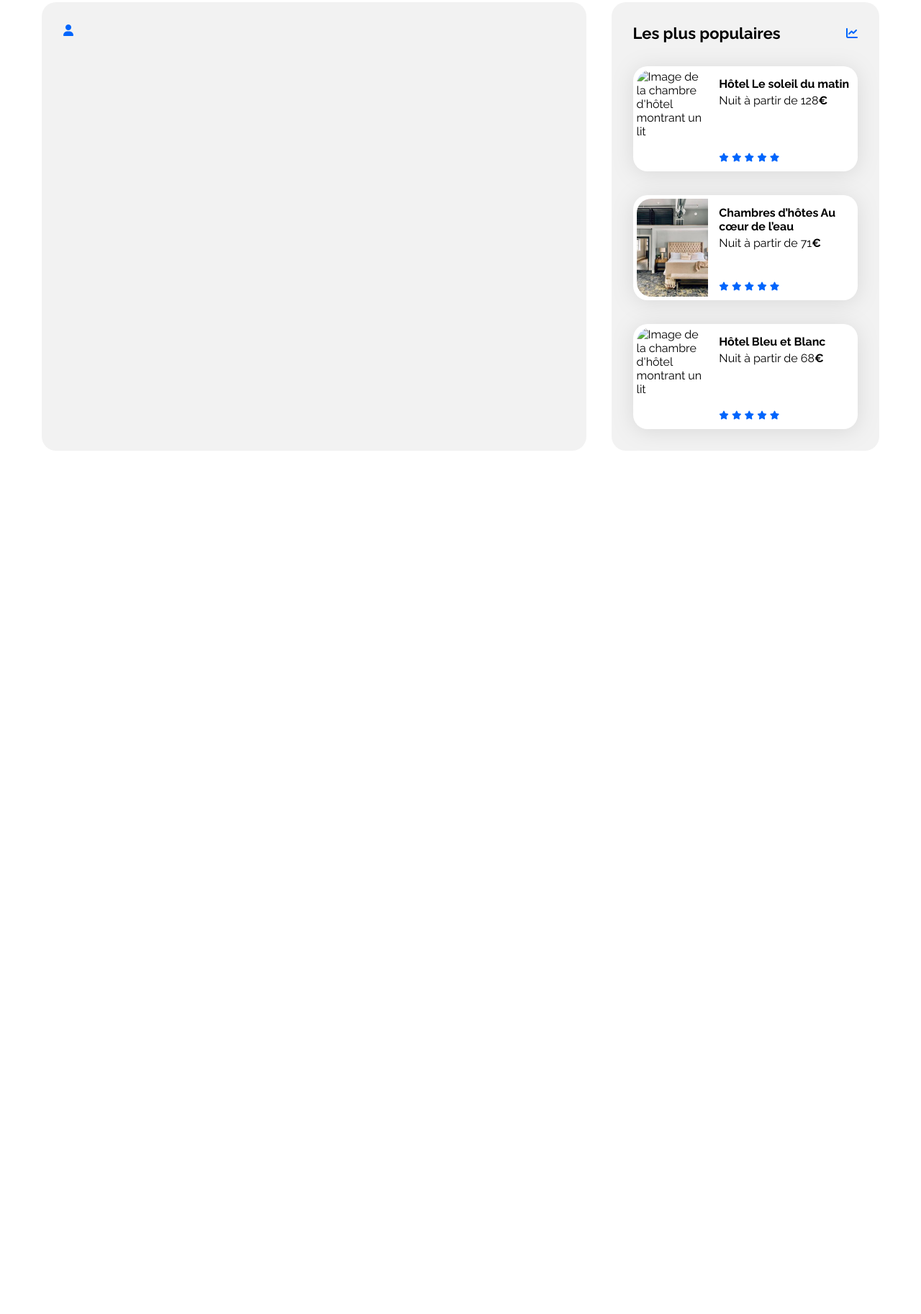
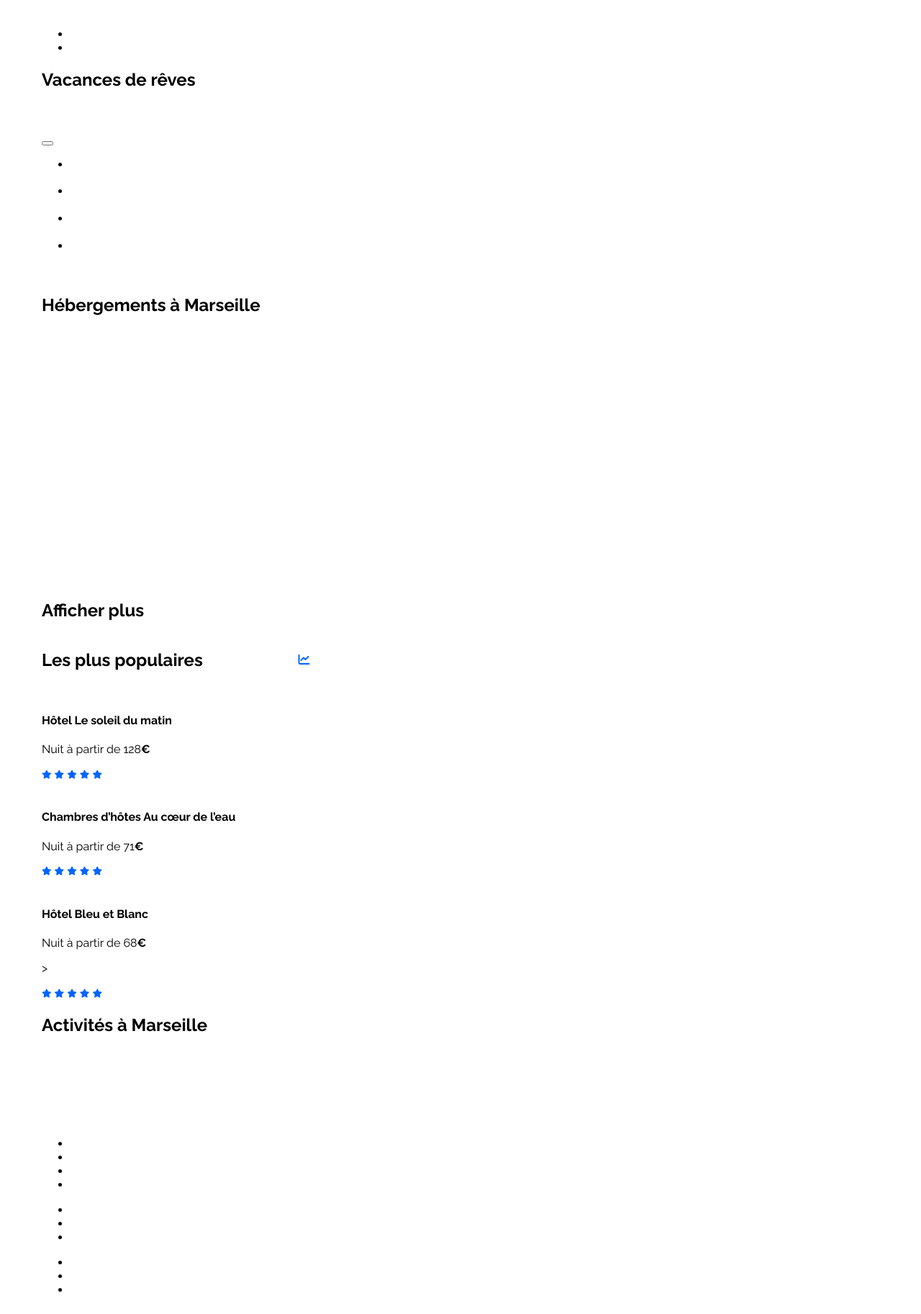
Before and after one commit to MrsBux/Projet-2, a plain HTML site: page index.html in a window 1280 px wide. Shown: the part 5-1830 px from the top of the page at 72% size. Before the commit the page ends 800 px from the top, so only its background shows below. Drawn offline with Linux system fonts and the light colour scheme; a web font is replaced by a local one.

Commit message:
squelette code après découpage maquette

```diff
--- a/index.html
+++ b/index.html
@@ -16,27 +16,150 @@
 <body>
 
 <div class="main-container">
-        <header></header>
+
+<header>
+
+<!--Mon header est composé du logo et d'un menu de navigation-->
+
+    <img/>
+
+    <nav>
+        <ul>
+            <li> </li>
+            <li> </li>
+        </ul>
+    </nav>
+
+</header>
+
 <main>
-            <div class="hebergements-and-populaires">
-                <section class="hebergements">
 
-                    <i class="fa-solid fa-user"></i>
+<!--Main composé de trois sections-->
+
+    <section class="section1_trouver">
+
+<!-- Section 1 composée de cinq élement : un titre, un paragraphe; un formulaire, une liste et un div -->
+
+        <h1> Vacances de rêves </h1>
+
+        <p> </p>
+
+        <form>
+            <img/>
+            <h2> </h2>
+            <button> </button>
+        </form>
+
+        <ul>
+            <titre h2> </titre>
+            <li> <img/> <h3> </h3></li>
+            <li> <img/> <h3> </h3> </li>
+            <li> <img/> <h3> </h3> </li>
+            <li> <img/> <h3> </h3> </li>
+        </ul>
+
+        <div class="informations">
+            <img/>
+            <p> </p>
+        </div>
 
     </section>
-                <section class="populaires">
+
+    <section class="section2_hebergements-and-populaires">
+
+<!-- Section 2 est composée de 2 conteuneurs div : div hebergements et div populaire-->
+
+        <div class="hebergements">
+
+            <h1> Hébergements à Marseille</h1>
+
+            <div class=" cards_hebergments">
+
+                <article class="cardh1">
+                    <img/>
+                    <h4></h4>
+                    <p></p>
+                    <img/>
+                </article>
+
+                <article class="cardh2">
+                    <img/>
+                    <h4></h4>
+                    <p></p>
+                    <img/>
+                </article>
+
+                <article class ="cardh3">
+                    <img/>
+                    <h4></h4>
+                    <p></p>
+                    <img/>
+                </article>
+
+                <article class ="cardh4">
+                    <img/>
+                    <h4></h4>
+                    <p></p>
+                    <img/>
+                </article>
+
+                <article class ="cardh5">
+                    <img/>
+                    <h4></h4>
+                    <p></p>
+                    <img/>
+                </article>
+
+                <article class ="cardh6">
+                    <img/>
+                    <h4></h4>
+                    <p></p>
+                    <img/>
+                </article>
+
+            </div>
+
+            <h2> Afficher plus</h2>
+
+        </div>
+
+        <div class="populaires">
+
             <div class="populaires-title">
-                        <h2 class="section-title">Les plus populaires</h2>
+                <h1> Les plus populaires</h1>
                 <i class="fa-solid fa-chart-line" aria-hidden="true"></i>
             </div>
-                    <div class="populaires-cards">
-                        <article class="card">
-                            <img src="./images/hebergements/emile-guillemot.jpg" alt="Image de la chambre d'hôtel montrant un lit">
-                            <div class="card-content">
-                                <div class="card-txt">
-                                    <h3 class="card-title">Hôtel Le soleil du matin</h3>
+
+            <div class="cards_populaires">
+
+                <article class="cardp1">
+
+                    <img src="" alt />
+
+                    <div class="infocp1">
+
+                        <h4>Hôtel Le soleil du matin</h4>
+
                         <p class="card-subtitle">Nuit à partir de 128<span class="euro">€</span></p>
+
+                        <div class="card-rating">
+                            <i class="fa-xs fa-solid fa-star" aria-hidden="true"></i>
+                            <i class="fa-xs fa-solid fa-star" aria-hidden="true"></i>
+                            <i class="fa-xs fa-solid fa-star" aria-hidden="true"></i>
+                            <i class="fa-xs fa-solid fa-star" aria-hidden="true"></i>
+                            <i class="fa-xs fa-solid fa-star neutral-star" aria-hidden="true"></i>
+                            <span class="sr-only">Note de 4 sur 5</span>
                         </div>
+
+                    </div>
+
+                </article>
+
+                <article class="cardp2">
+                    <img/>
+                    <div class="infocp2">
+                        <h4>Chambres d’hôtes Au cœur de l’eau</h4>
+                        <p class="card-subtitle"> Nuit à partir de 71<span class="euro">€</span></p>
                         <div class="card-rating">
                             <i class="fa-xs fa-solid fa-star" aria-hidden="true"></i>
                             <i class="fa-xs fa-solid fa-star" aria-hidden="true"></i>
@@ -47,13 +170,12 @@
                         </div>
                     </div>
                 </article>
-                        <article class="card">
-                            <img src="./images/hebergements/aw-creative.jpg" alt="Image de la chambre d'hôtel montrant un lit">
-                            <div class="card-content">
-                                <div class="card-txt">
-                                    <h3 class="card-title">Chambres d’hôtes Au cœur de l’eau</h3>
-                                    <p class="card-subtitle">Nuit à partir de 71<span class="euro">€</span></p>
-                                </div>
+
+                <article class="cardp3">
+                    <img/>
+                    <div class="infocp3">
+                        <h4>Hôtel Bleu et Blanc</h4>
+                        <p class="card-subtitle"> Nuit à partir de 68<span class="euro">€</span></p>></p>
                         <div class="card-rating">
                             <i class="fa-xs fa-solid fa-star" aria-hidden="true"></i>
                             <i class="fa-xs fa-solid fa-star" aria-hidden="true"></i>
@@ -64,31 +186,65 @@
                         </div>
                     </div>
                 </article>
-                        <article class="card">
-                            <img src="./images/hebergements/febrian-zakaria2.jpg" alt="Image de la chambre d'hôtel montrant un lit">
-                            <div class="card-content">
-                                <div class="card-txt">
-                                    <h3 class="card-title">Hôtel Bleu et Blanc</h3>
-                                    <p class="card-subtitle">Nuit à partir de 68<span class="euro">€</span></p>
-                                </div>
-                                <div class="card-rating">
-                                    <i class="fa-xs fa-solid fa-star" aria-hidden="true"></i>
-                                    <i class="fa-xs fa-solid fa-star" aria-hidden="true"></i>
-                                    <i class="fa-xs fa-solid fa-star" aria-hidden="true"></i>
-                                    <i class="fa-xs fa-solid fa-star" aria-hidden="true"></i>
-                                    <i class="fa-xs fa-solid fa-star neutral-star" aria-hidden="true"></i>
-                                    <span class="sr-only">Note de 4 sur 5</span>
-                                </div>
-                            </div>
-                        </article>
-                    </div>
-                </section>
-            </div>
-        </main>
-        <footer></footer>
+
             </div>
 
-</body>
+        </div>
 
+    </section>
+
+    <section class="section3_activites">
+
+        <!-- Section 2 est composée d'un titre h1 et d'un conteneur div "cards_activite"-->
+
+        <h1> Activités à Marseille</h1>
+
+        <div class="cards_activites">
+
+            <article class =" card_act1">
+                <img/>
+                <h4></h4>
+            </article>
+
+            <article class =" card_act2">
+                <img/>
+                <h4></h4>
+            </article>
+
+            <article class =" card_act3">
+                <img/>
+                <h4></h4>
+            </article>
+
+        </div>
+
+    </section>
+
+</main>
+
+<footer>
+
+    <ul class="apropos">
+        <li id="title"></li>
+        <li></li>
+        <li></li>
+        <li></li>
+    </ul>
+
+    <ul class="contact">
+        <li id="title"></li>
+        <li></li>
+        <li></li>
+    </ul>
+
+    <ul class="assistance">
+        <li id="title"></li>
+        <li></li>
+        <li></li>
+    </ul>
+
+</footer>
+
+</div>
 
 </html>
```
Lines whose indentation alone changed are shown as unchanged.
